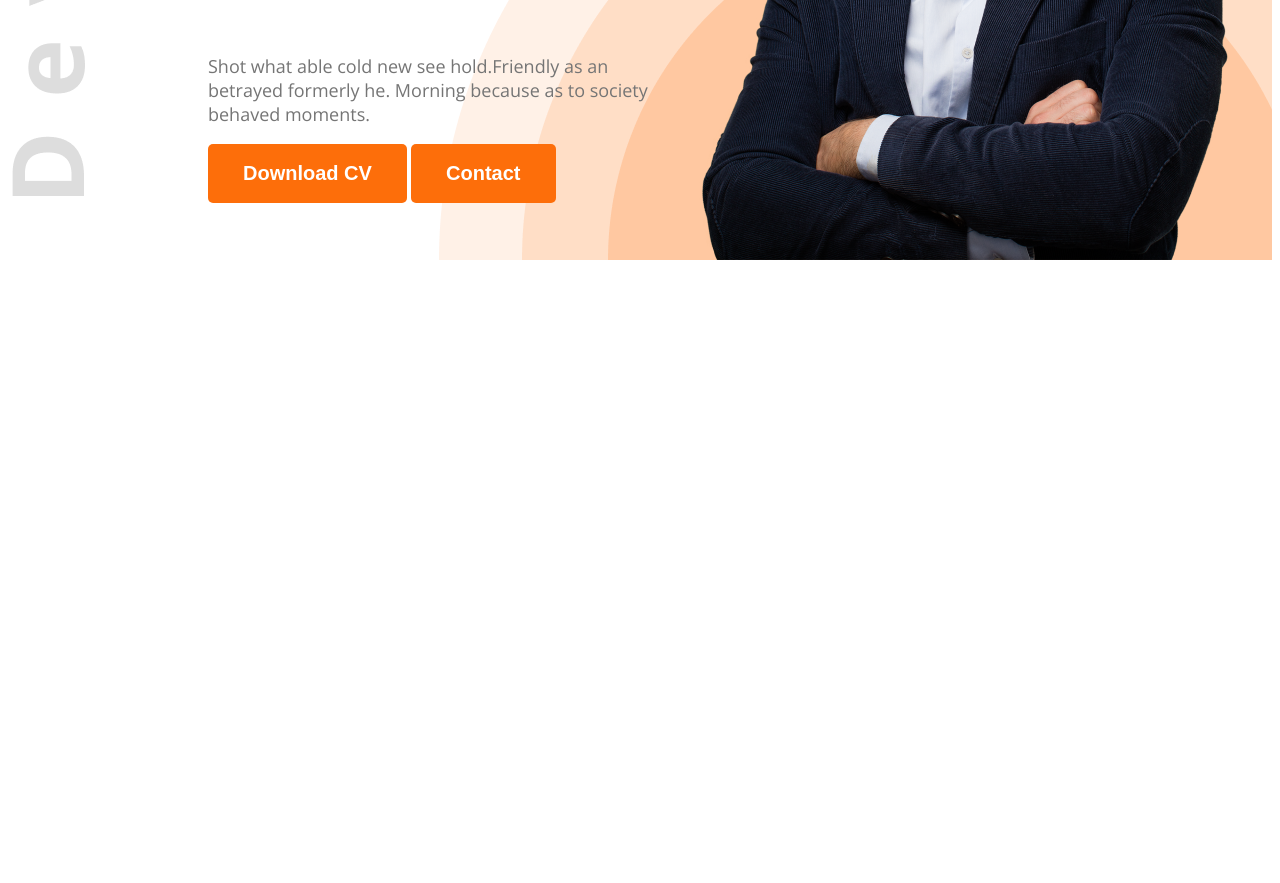
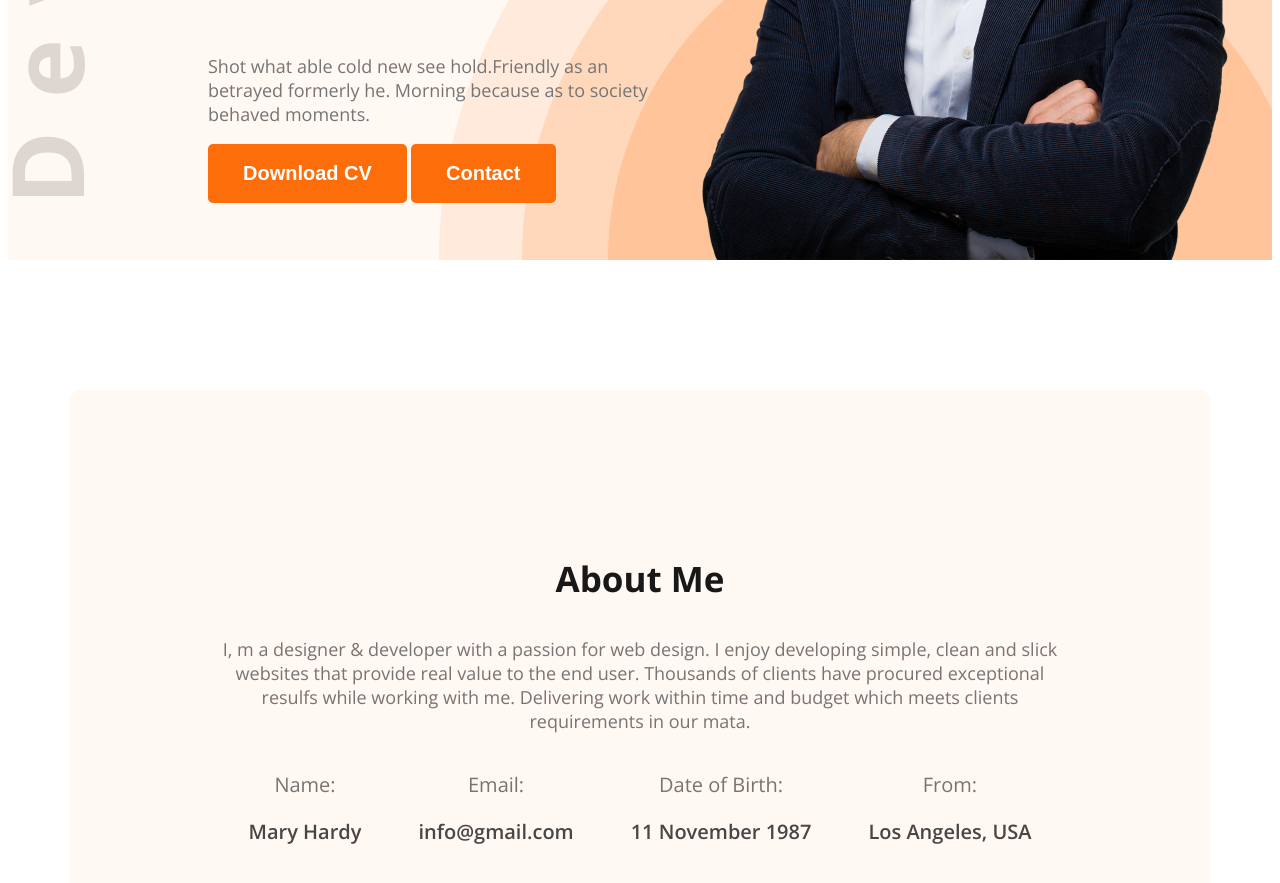
Before and after one commit to Anik2000/web-dev-portfolio, a plain HTML site: page index.html in a window 1280 px wide. Shown: the part 575-1458 px from the top of the page. Before the commit the page ends 843 px from the top, so only its background shows below. Drawn offline with nearby package versions, Linux system fonts and the light colour scheme.

Commit message:
Added the About Us Section

```diff
--- a/Styles/portfolio.css
+++ b/Styles/portfolio.css
@@ -15,6 +15,10 @@
     color: #474747;
 }
 
+.secondary-bg{
+    background-color: #FFF8F3;
+}
+
 .btn-primary{
     padding: 18px 35px 18px 35px;
     background-color: #FD6E0A;
@@ -25,6 +29,16 @@
     border: none;
 }
 
+.section-title{
+    font-size: 35px;
+    font-weight: bold;
+    color: #181818;
+}
+
+.section-description{
+    font-size: 18px;
+    color: #757575;
+}
 
 /* Nav Styles */
 nav{
@@ -83,3 +97,31 @@ nav li a{
     font-size: 18px;
     color: #757575;
 }
+
+/* about styles */
+.about{
+    border-radius: 10px;
+    padding: 130px 150px;
+    margin-top: 130px;
+    text-align: center;
+}
+.about-items{
+    display: flex;
+    justify-content: space-around;
+}
+.item-description{
+    font-weight: 600;
+    color: #474747;
+    font-size: 20px;
+}
+.item-title{
+    color: #757575;
+    font-size: 20px;
+}
+
+/* main styles */
+
+main{
+    max-width: 1140px;
+    margin: 0 auto;
+}
--- a/index.html
+++ b/index.html
@@ -10,7 +10,7 @@
     <link rel="stylesheet" href="Styles/portfolio.css">
 </head>
 <body class="open-sans-normal">
-    <header class="header">
+    <header class="header secondary-bg">
         <nav>
             <h3 class="nav-title">Ma<span class="text-primary">r</span>y</h3>
             <ul>
@@ -32,7 +32,28 @@
     </header>
 
     <main>
-
+        <section class="about secondary-bg">
+            <h3 class="section-title">About Me</h3>
+            <p class="section-description">I, m a designer & developer with a passion for web design. I enjoy developing simple, clean and slick websites that provide real value to the end user. Thousands of clients have procured exceptional resulfs while working with me. Delivering work within time and budget which meets clients requirements in our mata.</p>
+            <div class="about-items">
+                <div class="about-item">
+                    <p class="item-title">Name:</p>
+                    <p class="item-description">Mary Hardy</p>
+                </div>
+                <div class="about-item">
+                    <p class="item-title">Email:</p>
+                    <p class="item-description">info@gmail.com</p>
+                </div>
+                <div class="about-item">
+                    <p class="item-title">Date of Birth:</p>
+                    <p class="item-description">11 November 1987</p>
+                </div>
+                <div class="about-item">
+                    <p class="item-title">From:</p>
+                    <p class="item-description">Los Angeles, USA</p>
+                </div>
+            </div>
+        </section>
     </main>
 
     <footer>
```
